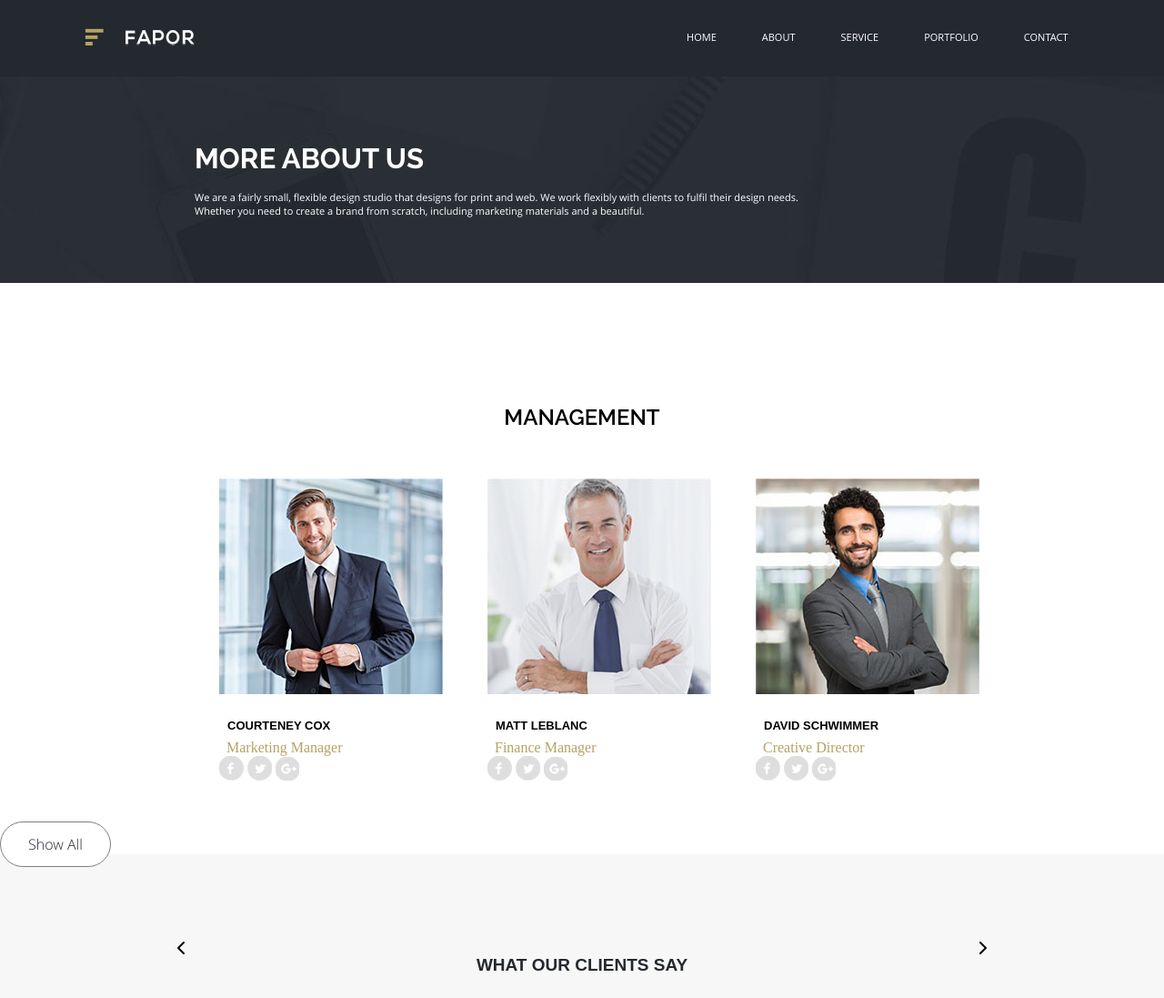
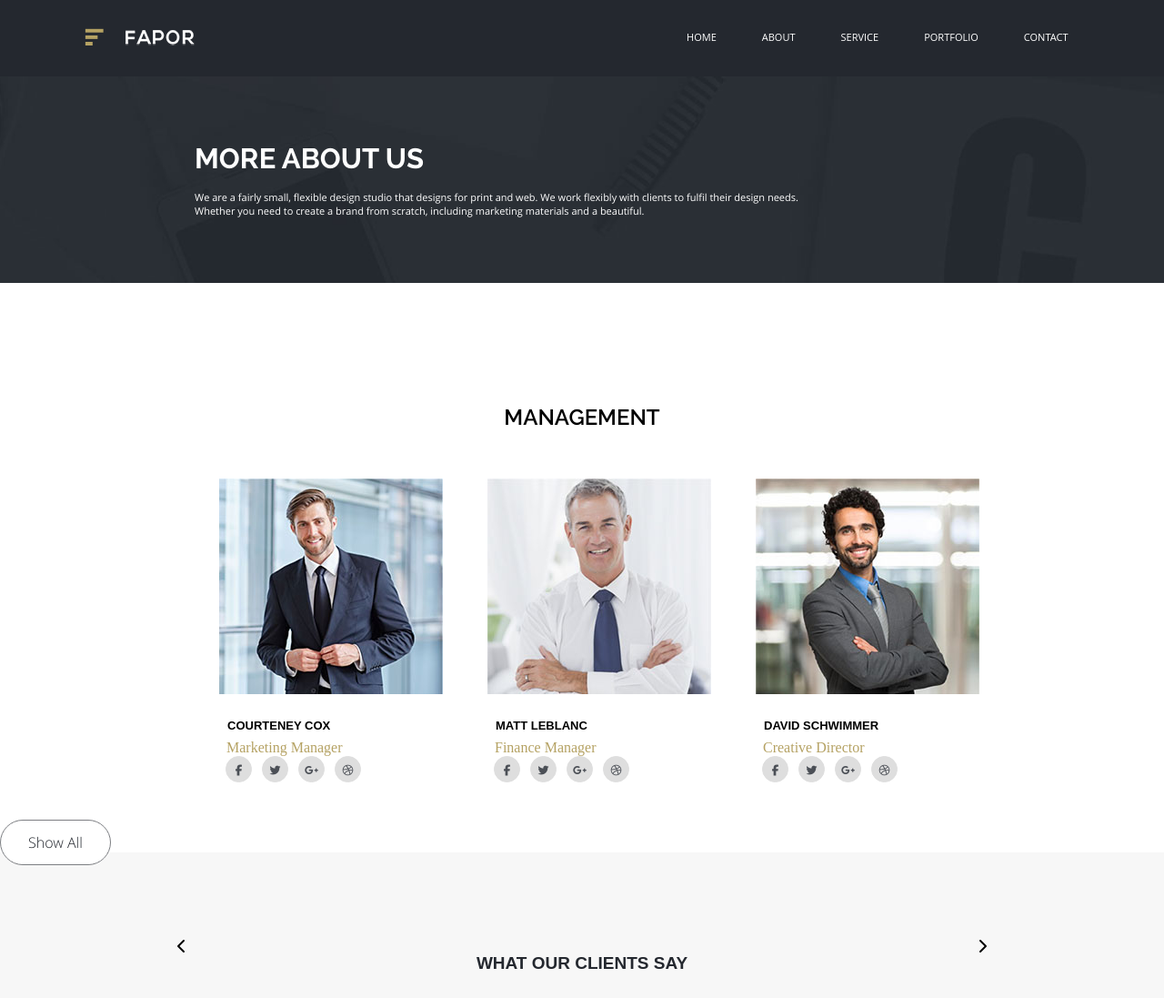
Before and after one commit to rissutei4/fapor, a plain HTML site: page index.html in a window 1280 px wide. Shown: the top 1097 px of the page at 91% size. Drawn offline with Linux system fonts and the light colour scheme; a web font is replaced by a local one.

Commit message:
changed manager imgs to icons and added animation

```diff
--- a/css/styles.css
+++ b/css/styles.css
@@ -206,10 +206,39 @@ section p {
     color: #24282f;
     font-family: 'Open Sans-Light', sans-serif;
     text-decoration: none;
-
     box-sizing:border-box;
 
 }
+#container .soc_icons {
+    text-align: center;
+    border-radius: 50%;
+    height: 27px;
+    width: 27px;
+    line-height: 27px;
+    margin-left: 7px;
+    background-color: #dedede;
+    border: 1px solid #dedede;
+    transition: 0.3s;
+    display: inline-block;
+}
+
+#container .soc_icons:hover {
+    background-color: #b5a263;
+    color: white;
+
+}
+
+#container .soc_icons:hover i {
+    color: white;
+}
+
+#container .soc_icons i {
+    font-size: 12px;
+    color: #4b4f56;
+}
+
+
+
 
 .content_block{
     background-color: #f7f7f7;
--- a/index.html
+++ b/index.html
@@ -50,17 +50,18 @@
         <img src="images/manager1.jpg" height="237" width="246" alt="Courteney Cox">
         <h3>Courteney Cox</h3>
         <p>Marketing Manager</p>
-        <div class="social_icons">
-            <a href="#">
-                <img src="images/facebook_icon.png" alt="facebook_icon">
+        <div>
+            <a href="#" class="soc_icons">
+                <i class="fab fa-facebook-f"></i>
             </a>
-            <a href="#">
-                <img src="images/twitter_icon.png"
-                     alt="twitter_icon">
+            <a href="#" class="soc_icons">
+                <i class="fab fa-twitter"></i>
             </a>
-            <a href="#">
-                <img src="images/google_icon.png"
-                     alt="google_icon">
+            <a href="#" class="soc_icons">
+                <i class="fab fa-google-plus-g"></i>
+            </a>
+            <a href="#" class="soc_icons">
+                <i class="fab fa-dribbble"></i>
             </a>
         </div>
     </div>
@@ -68,17 +69,18 @@
         <img src="images/manager2.jpg" height="237" width="246" alt="Matt Leblanc">
         <h3>Matt Leblanc</h3>
         <p>Finance Manager</p>
-        <div class="social_icons">
-            <a href="#">
-                <img src="images/facebook_icon.png" alt="facebook_icon">
+        <div>
+            <a href="#" class="soc_icons">
+                <i class="fab fa-facebook-f"></i>
             </a>
-            <a href="#">
-                <img src="images/twitter_icon.png"
-                     alt="twitter_icon">
+            <a href="#" class="soc_icons">
+                <i class="fab fa-twitter"></i>
             </a>
-            <a href="#">
-                <img src="images/google_icon.png"
-                     alt="google_icon">
+            <a href="#" class="soc_icons">
+                <i class="fab fa-google-plus-g"></i>
+            </a>
+            <a href="#" class="soc_icons">
+                <i class="fab fa-dribbble"></i>
             </a>
         </div>
     </div>
@@ -86,19 +88,19 @@
         <img src="images/manager3.jpg" height="237" width="246" alt="David Schwimmer">
         <h3>David Schwimmer</h3>
         <p>Creative Director</p>
-        <div class="social_icons">
-            <a href="#">
-                <img src="images/facebook_icon.png" alt="facebook_icon">
+        <div>
+            <a href="#" class="soc_icons">
+                <i class="fab fa-facebook-f"></i>
             </a>
-            <a href="#">
-                <img src="images/twitter_icon.png"
-                     alt="twitter_icon">
+            <a href="#" class="soc_icons">
+                <i class="fab fa-twitter"></i>
             </a>
-            <a href="#">
-                <img src="images/google_icon.png"
-                     alt="google_icon">
+            <a href="#" class="soc_icons">
+                <i class="fab fa-google-plus-g"></i>
             </a>
-
+            <a href="#" class="soc_icons">
+                <i class="fab fa-dribbble"></i>
+            </a>
         </div>
     </div>
 </div>
```
Lines whose indentation alone changed are shown as unchanged.
